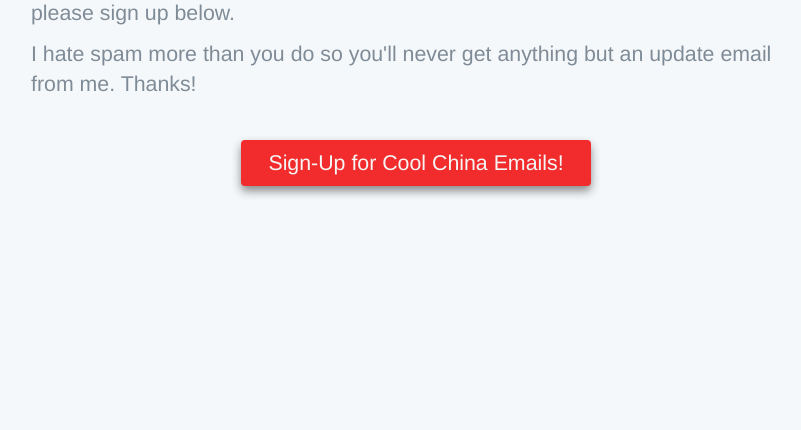
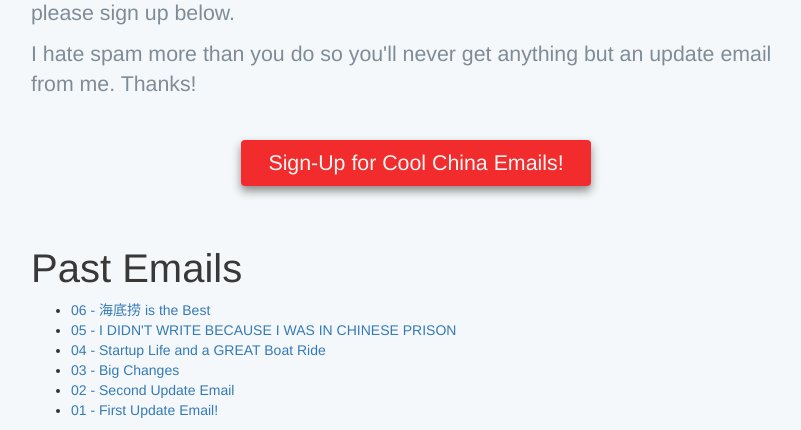
Before and after one commit to TimelyToga/timothyblumberg-web, a Django app: template timothyblumberg/templates/chinese.html in a window 1280 px wide. Shown: the part 506-936 px from the top of the page, without its empty margins (224-1025 px from the left). Before the commit the page ends 703 px from the top, so only its background shows below. Run offline with Django 3.2, Linux system fonts and the light colour scheme; the template is opened without the code that fills it, so the values that code supplies are empty; some libraries are stand-ins or nearby versions.

Commit message:
added past emails

```diff
--- a/timothyblumberg/templates/chinese.html
+++ b/timothyblumberg/templates/chinese.html
@@ -11,7 +11,6 @@
     <div class="intro container">
         <h2>My Time in Shanghai Post-Graduation</h2>
     </div>
-
     <div class="container">
         <p>I started studying Chinese since Fall 2014 and since then my tepid interest has blossomed into a full-blown
             passion.</p>
@@ -26,5 +25,17 @@
             <a class="sign-up-button" href="http://eepurl.com/bo94lT">Sign-Up for Cool China Emails!</a>
         </div>
     </div>
+    <div class="container">
+        <h2>Past Emails</h2>
+        <ul>
+            <li><a href="http://mailchi.mp/210c9d5e924c/i-didnt-write-because-i-was-in-chinese-prison-1558489">06 - 海底捞 is the Best</a></li>
+            <li><a href="http://mailchi.mp/9b6b5afb3e80/i-didnt-write-because-i-was-in-chinese-prison">05 - I DIDN'T WRITE BECAUSE I WAS IN CHINESE PRISON
+                </a></li>
+            <li><a href="http://mailchi.mp/210c9d5e924c/i-didnt-write-because-i-was-in-chinese-prison-1558489">04 - Startup Life and a GREAT Boat Ride</a></li>
+            <li><a href="http://mailchi.mp/39e1c80c40f8/shanghai-update-03-big-changes">03 - Big Changes</a></li>
+            <li><a href="http://mailchi.mp/b538280f2e82/wednesday-shanghai-update-02">02 - Second Update Email</a></li>
+            <li><a href="http://mailchi.mp/79ccb8e30f18/shanghai-updates-week-1">01 - First Update Email!</a></li>
+        </ul>
+    </div>
 
 {% endblock %}
```
